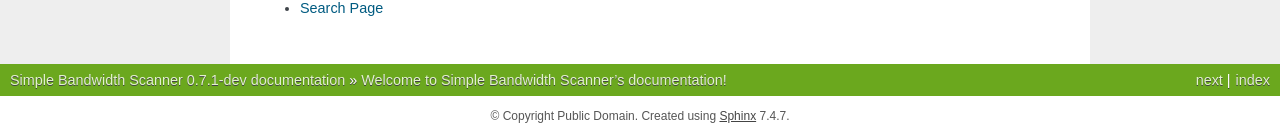
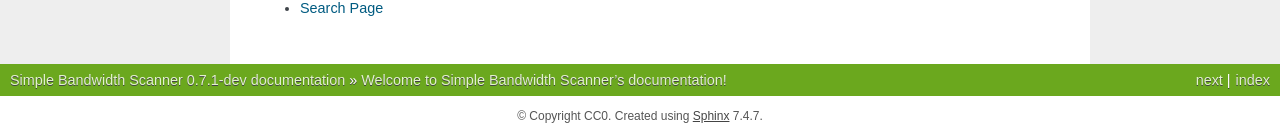
Before and after one commit to torproject/sbws, a Sphinx documentation site: the page built from docs/source/index.rst, in a window 1280 px wide. Shown: the part 1345-1478 px from the top of the page. Built offline with Sphinx 7.4.7, drawn with Linux system fonts in a browser that asks for light colours; formulas are drawn with MathJax 3.

Commit message:
Use same license as setup.py

```diff
--- a/docs/source/conf.py
+++ b/docs/source/conf.py
@@ -24,7 +24,7 @@ def find_version():
 # -- Project information -----------------------------------------------------
 
 project = 'Simple Bandwidth Scanner'
-copyright = 'Public Domain'
+copyright = 'CC0'
 author = 'Matt Traudt [sirmatt at ksu dot edu], juga [juga at riseup dot net]'
 
 # The short X.Y version
```
